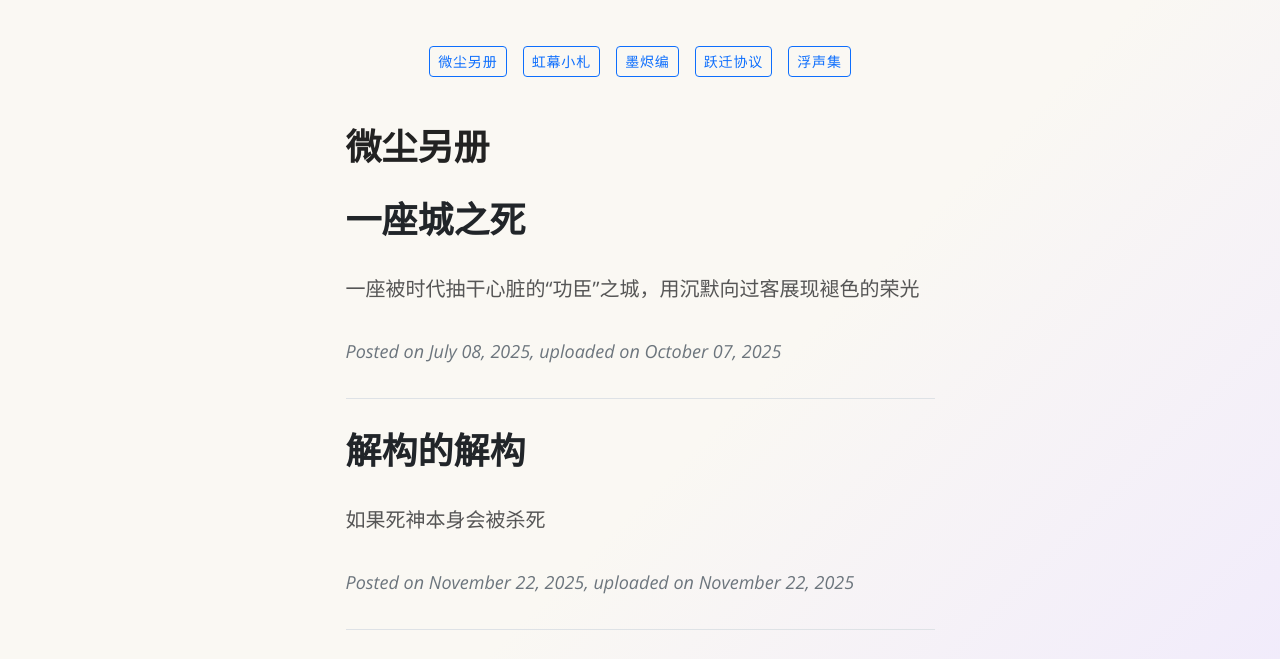
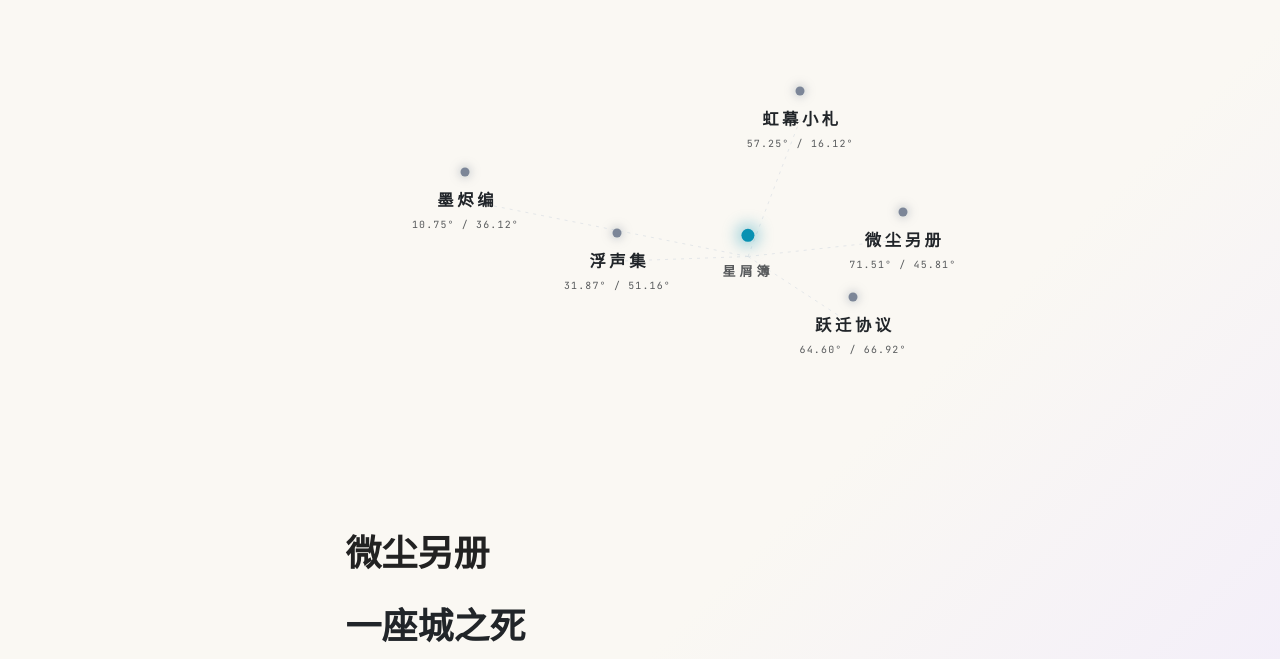
Before and after one commit to Luoqiongwei/homepage, an Astro site: page /homepage/articles in a window 1280 px wide. Shown: the part 658-1317 px from the top of the page. Built offline with nearby package versions, Linux system fonts and the light colour scheme; Astro itself is replaced by a stand-in of ours.

Commit message:
feat: update category constellation navigation for articles page

```diff
--- a/public/css/custom.css
+++ b/public/css/custom.css
@@ -560,3 +560,152 @@
   color: var(--text-2);
   opacity: 0.7;
 }
+
+/* ============================================================
+   Category constellation nav (articles page)
+   栏目星座图：五个栏目为五颗星，悬停点亮连线
+   ============================================================ */
+.cat-constellation {
+  --cat-star: #7c8698;
+  --cat-star-glow: rgba(124, 134, 152, 0.35);
+  --cat-line: var(--bs-border-color);
+  --cat-active: #0891b2;
+  --cat-active-rgb: 8, 145, 178;
+
+  position: relative;
+  width: min(720px, calc(100% - 48px));
+  margin: 3.5rem auto 4.5rem;
+  aspect-ratio: 16 / 9;
+  user-select: none;
+}
+
+:root[data-bs-theme="dark"] .cat-constellation {
+  --cat-star: #e8ecff;
+  --cat-star-glow: rgba(232, 236, 255, 0.45);
+  --cat-active: #facc15;
+  --cat-active-rgb: 250, 204, 21;
+}
+
+.cat-wires {
+  position: absolute;
+  inset: 0;
+  width: 100%;
+  height: 100%;
+}
+
+.cat-wires line {
+  stroke: var(--cat-line);
+  stroke-width: 1;
+  stroke-dasharray: 3 5;
+  opacity: 0.8;
+  transition: stroke 0.35s ease, opacity 0.35s ease;
+}
+
+.cat-constellation:has(.node-travel:hover) .line-travel,
+.cat-constellation:has(.node-travel:focus-visible) .line-travel,
+.cat-constellation:has(.node-anime:hover) .line-anime,
+.cat-constellation:has(.node-anime:focus-visible) .line-anime,
+.cat-constellation:has(.node-books:hover) .line-books,
+.cat-constellation:has(.node-books:focus-visible) .line-books,
+.cat-constellation:has(.node-games:hover) .line-games,
+.cat-constellation:has(.node-games:focus-visible) .line-games,
+.cat-constellation:has(.node-music:hover) .line-music,
+.cat-constellation:has(.node-music:focus-visible) .line-music {
+  stroke: var(--cat-active);
+  stroke-dasharray: none;
+  opacity: 1;
+}
+
+.cat-node,
+.cat-hub {
+  position: absolute;
+  transform: translate(-50%, -50%);
+  text-align: center;
+  text-decoration: none;
+}
+
+.cat-hub { left: 50%; top: 50%; }
+/* 各 .cat-node 的位置由组件内联 style 给出 —— 位置即坐标、坐标即电文 */
+
+.cat-star {
+  display: block;
+  width: 9px;
+  height: 9px;
+  margin: 0 auto 10px;
+  border-radius: 50%;
+  background: var(--cat-star);
+  box-shadow: 0 0 10px 2px var(--cat-star-glow);
+  transition: transform 0.3s ease, background-color 0.3s ease, box-shadow 0.3s ease;
+}
+
+.cat-hub .cat-star {
+  width: 13px;
+  height: 13px;
+  background: var(--cat-active);
+  box-shadow: 0 0 16px 4px rgba(var(--cat-active-rgb), 0.45);
+}
+
+.cat-hub-name {
+  font-size: 0.82rem;
+  font-weight: 700;
+  letter-spacing: 0.3em;
+  text-indent: 0.3em;
+  color: var(--bs-secondary-color);
+}
+
+.cat-name {
+  display: block;
+  font-size: 1.02rem;
+  font-weight: 700;
+  letter-spacing: 0.22em;
+  text-indent: 0.22em;
+  color: var(--bs-body-color);
+  white-space: nowrap;
+  transition: color 0.3s ease;
+}
+
+.cat-coord {
+  display: block;
+  margin-top: 4px;
+  font-family: 'JetBrains Mono', monospace;
+  font-size: 0.62rem;
+  letter-spacing: 0.12em;
+  font-variant-numeric: tabular-nums;
+  color: var(--bs-secondary-color);
+  white-space: nowrap;
+  transition: color 0.3s ease;
+}
+
+.cat-node:hover .cat-coord,
+.cat-node:focus-visible .cat-coord {
+  color: var(--cat-active);
+}
+
+.cat-node:hover .cat-star,
+.cat-node:focus-visible .cat-star {
+  background: var(--cat-active);
+  box-shadow: 0 0 18px 5px rgba(var(--cat-active-rgb), 0.5);
+  transform: scale(1.3);
+}
+
+.cat-node:hover .cat-name,
+.cat-node:focus-visible .cat-name {
+  color: var(--cat-active);
+}
+
+@media (max-width: 640px) {
+  .cat-constellation {
+    aspect-ratio: 4 / 5;
+    margin: 2.5rem auto 4rem;
+  }
+
+  .cat-name {
+    font-size: 0.88rem;
+    letter-spacing: 0.15em;
+    text-indent: 0.15em;
+  }
+
+  .cat-hub-name {
+    font-size: 0.75rem;
+  }
+}
--- a/src/components/CategoryNav.astro
+++ b/src/components/CategoryNav.astro
@@ -1,9 +1,37 @@
-<div class="container text-center my-5">
-  <div class="d-flex flex-wrap justify-content-center gap-3">
-    <a href="#travel" class="btn btn-outline-primary btn-sm">微尘另册</a>
-    <a href="#anime" class="btn btn-outline-primary btn-sm">虹幕小札</a>
-    <a href="#books" class="btn btn-outline-primary btn-sm">墨烬编</a>
-    <a href="#games" class="btn btn-outline-primary btn-sm">跃迁协议</a>
-    <a href="#music" class="btn btn-outline-primary btn-sm">浮声集</a>
-  </div>
-</div>
+---
+// 坐标彩蛋：每颗星标注的「坐标」同时是它的实际位置（百分比）
+// 和一段中文电码 —— 去掉小数点后每四位查中文电码表，可得该栏目的两字暗语。
+// word 字段只留在源码里，不会渲染到页面上。
+const categories = [
+  { id: 'travel', name: '微尘另册', word: '随笔', x: 71.51, y: 45.81 },
+  { id: 'anime',  name: '虹幕小札', word: '虹幕', x: 57.25, y: 16.12 },
+  { id: 'books',  name: '墨烬编',   word: '墨烬', x: 10.75, y: 36.12 },
+  { id: 'games',  name: '跃迁协议', word: '跃迁', x: 64.60, y: 66.92 },
+  { id: 'music',  name: '浮声集',   word: '浮声', x: 31.87, y: 51.16 },
+];
+---
+
+<nav class="cat-constellation" aria-label="文章分类">
+  <svg class="cat-wires" viewBox="0 0 100 100" preserveAspectRatio="none" aria-hidden="true">
+    {categories.map((c) => (
+      <line class={`line-${c.id}`} x1="65" y1="50" x2={c.x+15} y2={c.y} vector-effect="non-scaling-stroke" />
+    ))}
+  </svg>
+
+  <span class="cat-hub" aria-hidden="true" style={`left: ${65}%; top: ${50}%;`}>
+    <span class="cat-star"></span>
+    <span class="cat-hub-name">星屑簿</span>
+  </span>
+
+  {categories.map((c) => (
+    <a
+      class={`cat-node node-${c.id}`}
+      href={`#${c.id}`}
+      style={`left: ${c.x+15}%; top: ${c.y}%;`}
+    >
+      <span class="cat-star"></span>
+      <span class="cat-name">{c.name}</span>
+      <span class="cat-coord">{c.x.toFixed(2)}&deg; / {c.y.toFixed(2)}&deg;</span>
+    </a>
+  ))}
+</nav>
```
